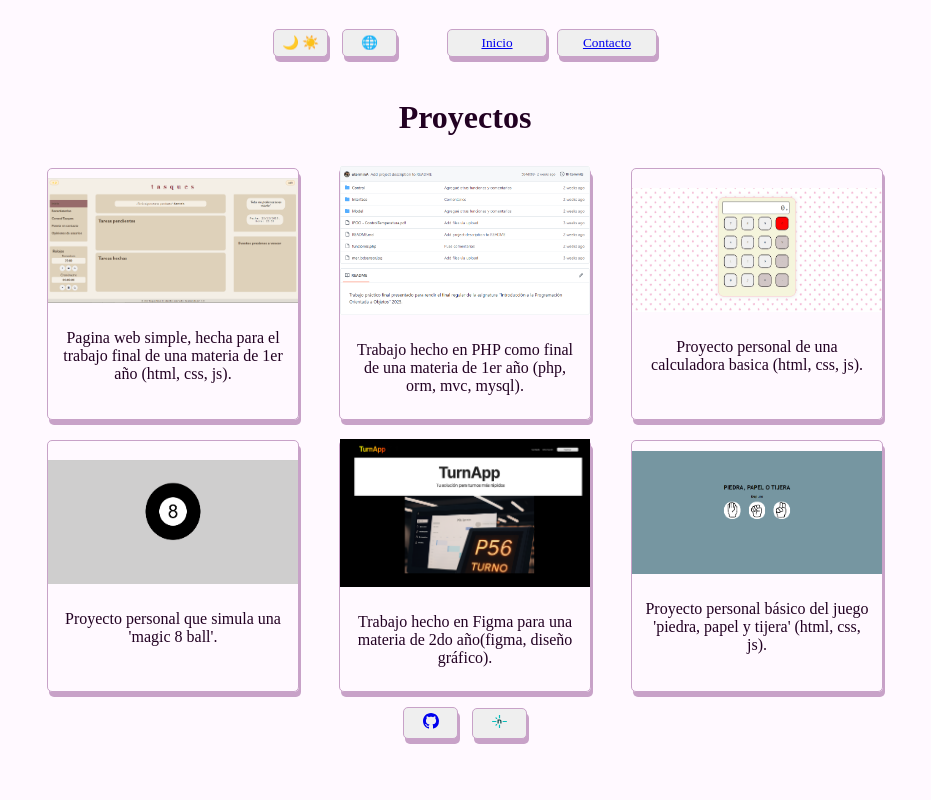
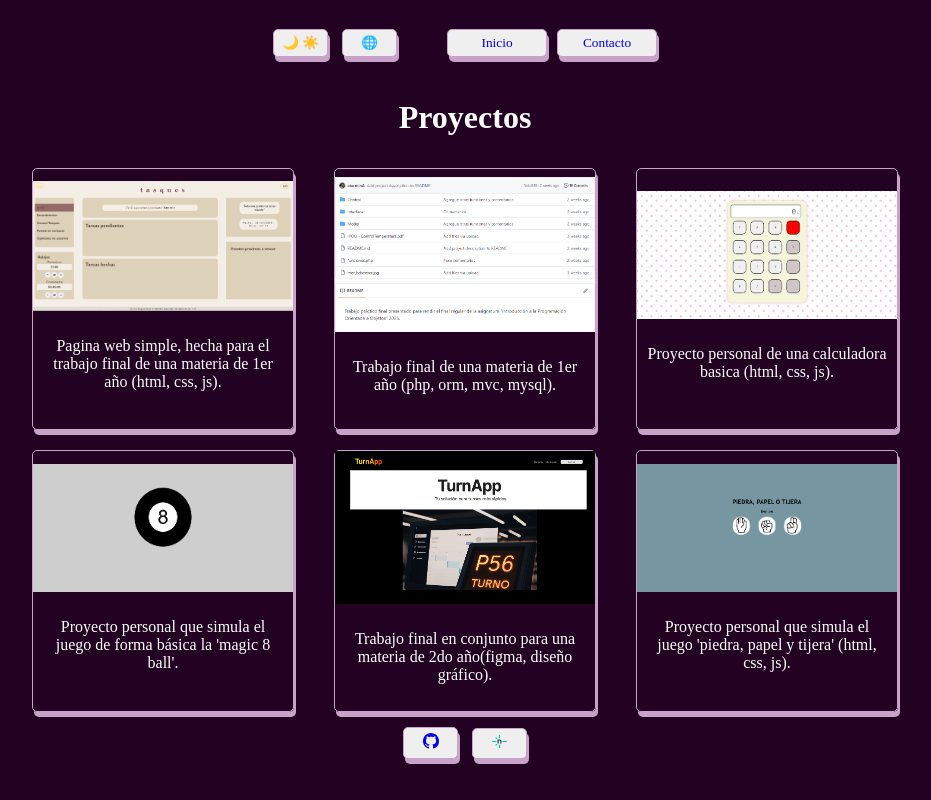
Before and after one commit to oterminA/portfolio-otermin, a plain HTML site: page html/proyects.html in a window 1280 px wide. Both pictures are taken after a click on the button "🌙 ☀️". Shown: the whole page, without its empty margins (175-1106 px from the left). Drawn offline with Linux system fonts and the light colour scheme; a web font is replaced by a local one.

Commit message:
Agregué el js que tiene el codigo para cambiar a modo oscuro/claro

```diff
--- a/css/style.css
+++ b/css/style.css
@@ -6,6 +6,10 @@ body {
     flex-direction: column;
     font-family: 'Cantarell';
     color: rgb(34, 1, 34);
+}
+
+a{
+    text-decoration: none;
 }
 
 .poller-one-regular {
@@ -214,8 +218,8 @@ form {
 }
 
 .div-p {
-    height: 250px;
-    width: 250px;
+    height: 260px;
+    width: 260px;
     border-radius: 5px;
     box-shadow: 2px 5px #C8A2C8;
     border: 1px solid #C8A2C8;
@@ -228,8 +232,8 @@ form {
 }
 
 .div-p:hover {
-    width: 260px;
-    height: 260px;
+    width: 265px;
+    height: 265px;
 }
 
 .div-p img {
--- a/html/proyects.html
+++ b/html/proyects.html
@@ -1,5 +1,6 @@
 <!DOCTYPE html>
 <html lang="en">
+
 <head>
     <link rel="icon" href="../css/assets/favicon.png" type="image/png">
     <meta charset="UTF-8">
@@ -16,7 +17,7 @@
 <body>
     <header>
         <div id="mode">
-            <button> 🌙 ☀️</button>
+            <button id="btn-modo"> 🌙 ☀️</button>
             <button> 🌐 </button>
         </div>
         <nav>
@@ -34,31 +35,38 @@
         <div id="div-projects">
             <div class="div-row">
                 <div class="div-p">
-                    <a href="https://github.com/oterminA/tasques"><img src="../css/assets/tasques.PNG" alt="página web 'tasques'"></a>
+                    <a href="https://github.com/oterminA/tasques"><img src="../css/assets/tasques.PNG"
+                            alt="página web 'tasques'"></a>
                     <p>Pagina web simple, hecha para el trabajo final de una materia de 1er año (html, css, js).</p>
                 </div>
                 <div class="div-p">
-                    <a href="https://github.com/oterminA/final_ipoo"><img src="../css/assets/final_ipoo.PNG" alt="trabajo final de introduccion a la programacion orientada a objetos"></a>
-                    <p>Trabajo hecho en PHP como final de una materia de 1er año (php, orm, mvc, mysql).</p>
+                    <a href="https://github.com/oterminA/final_ipoo"><img src="../css/assets/final_ipoo.PNG"
+                            alt="trabajo final de introduccion a la programacion orientada a objetos"></a>
+                    <p>Trabajo final de una materia de 1er año (php, orm, mvc, mysql).</p>
                 </div>
                 <div class="div-p">
-                    <a href="https://github.com/oterminA/imc_calculadora"><img src="../css/assets/calculator.PNG" alt="calculadora simple"></a>
+                    <a href="https://github.com/oterminA/imc_calculadora"><img src="../css/assets/calculator.PNG"
+                            alt="calculadora simple"></a>
                     <p>Proyecto personal de una calculadora basica (html, css, js).</p>
                 </div>
             </div>
 
             <div class="div-row">
                 <div class="div-p">
-                    <a href="https://github.com/oterminA/bola-8-magica"><img src="../css/assets/m8b.PNG" alt="juego 'bola ocho mágica'"></a>
-                    <p>Proyecto personal que simula una 'magic 8 ball'.</p>
+                    <a href="https://github.com/oterminA/bola-8-magica"><img src="../css/assets/m8b.PNG"
+                            alt="juego 'bola ocho mágica'"></a>
+                    <p>Proyecto personal que simula el juego de forma básica la 'magic 8 ball'.</p>
                 </div>
                 <div class="div-p">
-                    <a href="https://www.figma.com/proto/0OJPee3kpoEnDUfImF1Vw0/Sin-t%C3%ADtulo?node-id=55017-3168&t=9MPcpv3odG5XXoLv-0&scaling=scale-down&content-scaling=fixed&page-id=54761%3A1660&starting-point-node-id=55017%3A3168&show-proto-sidebar=1"><img src="../css/assets/turnapp.PNG" alt="prototipo de pagina web hecho en figma"></a>
-                    <p>Trabajo hecho en Figma para una materia de 2do año(figma, diseño gráfico).</p>
+                    <a
+                        href="https://www.figma.com/proto/0OJPee3kpoEnDUfImF1Vw0/Sin-t%C3%ADtulo?node-id=55017-3168&t=9MPcpv3odG5XXoLv-0&scaling=scale-down&content-scaling=fixed&page-id=54761%3A1660&starting-point-node-id=55017%3A3168&show-proto-sidebar=1"><img
+                            src="../css/assets/turnapp.PNG" alt="prototipo de pagina web hecho en figma"></a>
+                    <p>Trabajo final en conjunto para una materia de 2do año(figma, diseño gráfico).</p>
                 </div>
                 <div class="div-p">
-                    <a href="https://github.com/oterminA/piedra-papel-tijera"><img src="../css/assets/ppt.PNG" alt="juego basico de piedra, papel y tijera"></a>
-                    <p>Proyecto personal básico del juego 'piedra, papel y tijera' (html, css, js).</p>
+                    <a href="https://github.com/oterminA/piedra-papel-tijera"><img src="../css/assets/ppt.PNG"
+                            alt="juego basico de piedra, papel y tijera"></a>
+                    <p>Proyecto personal que simula el juego 'piedra, papel y tijera' (html, css, js).</p>
                 </div>
             </div>
         </div>
@@ -68,21 +76,38 @@
     <footer>
         <div>
             <button><a href="https://github.com/oterminA" target="_blank">
-                <svg xmlns="http://www.w3.org/2000/svg" width="16" height="16" fill="currentColor" class="bi bi-github" viewBox="0 0 16 16">
-                <path d="M8 0C3.58 0 0 3.58 0 8c0 3.54 2.29 6.53 5.47 7.59.4.07.55-.17.55-.38 0-.19-.01-.82-.01-1.49-2.01.37-2.53-.49-2.69-.94-.09-.23-.48-.94-.82-1.13-.28-.15-.68-.52-.01-.53.63-.01 1.08.58 1.23.82.72 1.21 1.87.87 2.33.66.07-.52.28-.87.51-1.07-1.78-.2-3.64-.89-3.64-3.95 0-.87.31-1.59.82-2.15-.08-.2-.36-1.02.08-2.12 0 0 .67-.21 2.2.82.64-.18 1.32-.27 2-.27s1.36.09 2 .27c1.53-1.04 2.2-.82 2.2-.82.44 1.1.16 1.92.08 2.12.51.56.82 1.27.82 2.15 0 3.07-1.87 3.75-3.65 3.95.29.25.54.73.54 1.48 0 1.07-.01 1.93-.01 2.2 0 .21.15.46.55.38A8.01 8.01 0 0 0 16 8c0-4.42-3.58-8-8-8"/>
+                    <svg xmlns="http://www.w3.org/2000/svg" width="16" height="16" fill="currentColor"
+                        class="bi bi-github" viewBox="0 0 16 16">
+                        <path
+                            d="M8 0C3.58 0 0 3.58 0 8c0 3.54 2.29 6.53 5.47 7.59.4.07.55-.17.55-.38 0-.19-.01-.82-.01-1.49-2.01.37-2.53-.49-2.69-.94-.09-.23-.48-.94-.82-1.13-.28-.15-.68-.52-.01-.53.63-.01 1.08.58 1.23.82.72 1.21 1.87.87 2.33.66.07-.52.28-.87.51-1.07-1.78-.2-3.64-.89-3.64-3.95 0-.87.31-1.59.82-2.15-.08-.2-.36-1.02.08-2.12 0 0 .67-.21 2.2.82.64-.18 1.32-.27 2-.27s1.36.09 2 .27c1.53-1.04 2.2-.82 2.2-.82.44 1.1.16 1.92.08 2.12.51.56.82 1.27.82 2.15 0 3.07-1.87 3.75-3.65 3.95.29.25.54.73.54 1.48 0 1.07-.01 1.93-.01 2.2 0 .21.15.46.55.38A8.01 8.01 0 0 0 16 8c0-4.42-3.58-8-8-8" />
                     </svg></a></button>
             <button><a href="https://app.netlify.com/teams/otermina/projects" target="_blank">
-                <svg xmlns="http://www.w3.org/2000/svg" fill="none" viewBox="0 0 24 24" id="Netlify-Icon--Streamline-Svg-Logos" height="24" width="24">
+                    <svg xmlns="http://www.w3.org/2000/svg" fill="none" viewBox="0 0 24 24"
+                        id="Netlify-Icon--Streamline-Svg-Logos" height="24" width="24">
                         <desc>
                             Netlify Icon Streamline Icon: https://streamlinehq.com
                         </desc>
-                    <path fill="#05bdba" d="M6.6004 18.92705h-0.221875l-1.107525 -1.107525v-0.221875l1.693125 -1.6931h1.173l0.1564 0.156375v1.173l-1.693125 1.693125Z" stroke-width="0.25"></path>
-                    <path fill="#05bdba" d="M5.271 6.400575v-0.221875l1.107525 -1.107525h0.221875l1.693125 1.6931v1.173l-0.1564 0.156425h-1.173l-1.693125 -1.693125Z" stroke-width="0.25"></path>
-                    <path fill="#014847" d="M15.020825 15.35715h-1.6113l-0.134575 -0.13455V11.4508c0 -0.67105 -0.2637 -1.1912 -1.072975 -1.20935 -0.41645 -0.010925 -0.892925 0 -1.402125 0.019975l-0.0764 0.0782v4.88115l-0.134575 0.13455h-1.611275l-0.134575 -0.13455V8.777475l0.134575 -0.1346h3.6263c1.4094 0 2.5515 1.1421 2.5515 2.5515v4.028225l-0.134575 0.13455Z" stroke-width="0.25"></path>
-                    <path fill="#05bdba" d="M6.8297 12.94205H0.3845775L0.25 12.807475v-1.6149l0.1345775 -0.1346H6.8297l0.1346 0.1346v1.6149l-0.1346 0.134575Z" stroke-width="0.25"></path>
-                    <path fill="#05bdba" d="M23.615625 12.94205H17.170475l-0.134575 -0.134575v-1.6149l0.134575 -0.1346h6.44515l0.134575 0.1346v1.6149l-0.134575 0.134575Z" stroke-width="0.25"></path>
-                    <path fill="#05bdba" d="M11.07055 6.629675V1.7958325l0.1346 -0.1345775h1.6149l0.134575 0.1345775V6.629675l-0.134575 0.134575h-1.6149l-0.1346 -0.134575Z" stroke-width="0.25"></path>
-                    <path fill="#05bdba" d="M11.07055 22.2041V17.3703l0.1346 -0.134575h1.6149l0.134575 0.134575v4.8338l-0.134575 0.134575h-1.6149l-0.1346 -0.134575Z" stroke-width="0.25"></path>
+                        <path fill="#05bdba"
+                            d="M6.6004 18.92705h-0.221875l-1.107525 -1.107525v-0.221875l1.693125 -1.6931h1.173l0.1564 0.156375v1.173l-1.693125 1.693125Z"
+                            stroke-width="0.25"></path>
+                        <path fill="#05bdba"
+                            d="M5.271 6.400575v-0.221875l1.107525 -1.107525h0.221875l1.693125 1.6931v1.173l-0.1564 0.156425h-1.173l-1.693125 -1.693125Z"
+                            stroke-width="0.25"></path>
+                        <path fill="#014847"
+                            d="M15.020825 15.35715h-1.6113l-0.134575 -0.13455V11.4508c0 -0.67105 -0.2637 -1.1912 -1.072975 -1.20935 -0.41645 -0.010925 -0.892925 0 -1.402125 0.019975l-0.0764 0.0782v4.88115l-0.134575 0.13455h-1.611275l-0.134575 -0.13455V8.777475l0.134575 -0.1346h3.6263c1.4094 0 2.5515 1.1421 2.5515 2.5515v4.028225l-0.134575 0.13455Z"
+                            stroke-width="0.25"></path>
+                        <path fill="#05bdba"
+                            d="M6.8297 12.94205H0.3845775L0.25 12.807475v-1.6149l0.1345775 -0.1346H6.8297l0.1346 0.1346v1.6149l-0.1346 0.134575Z"
+                            stroke-width="0.25"></path>
+                        <path fill="#05bdba"
+                            d="M23.615625 12.94205H17.170475l-0.134575 -0.134575v-1.6149l0.134575 -0.1346h6.44515l0.134575 0.1346v1.6149l-0.134575 0.134575Z"
+                            stroke-width="0.25"></path>
+                        <path fill="#05bdba"
+                            d="M11.07055 6.629675V1.7958325l0.1346 -0.1345775h1.6149l0.134575 0.1345775V6.629675l-0.134575 0.134575h-1.6149l-0.1346 -0.134575Z"
+                            stroke-width="0.25"></path>
+                        <path fill="#05bdba"
+                            d="M11.07055 22.2041V17.3703l0.1346 -0.134575h1.6149l0.134575 0.134575v4.8338l-0.134575 0.134575h-1.6149l-0.1346 -0.134575Z"
+                            stroke-width="0.25"></path>
                     </svg></i>
                 </a></button>
         </div>
--- a/js/app.js
+++ b/js/app.js
@@ -0,0 +1,39 @@
+document.addEventListener("DOMContentLoaded", () => {
+
+    const boton_modo = document.getElementById('btn-modo');
+    const body = document.body;
+    const titulo = document.querySelector('h1');
+
+    let oscuro = localStorage.getItem("modoOscuro") === "true";
+
+    if (oscuro) {
+        body.style.backgroundColor = "rgb(34, 1, 34)";
+        body.style.color = "white";
+        if (titulo) titulo.style.color = "white";
+    } else {
+        body.style.backgroundColor = "#FFF9FF";
+        body.style.color = "rgb(34, 1, 34)";
+        if (titulo) titulo.style.color = "rgb(34, 1, 34)";
+    }
+
+    if (boton_modo) {
+        boton_modo.addEventListener("click", cambiarModo);
+    }
+
+    function cambiarModo() {
+        if (!oscuro) {
+            body.style.backgroundColor = "rgb(34, 1, 34)";
+            body.style.color = "white";
+            if (titulo) titulo.style.color = "white";
+            oscuro = true;
+        } else {
+            body.style.backgroundColor = "#FFF9FF";
+            body.style.color = "rgb(34, 1, 34)";
+            if (titulo) titulo.style.color = "rgb(34, 1, 34)";
+            oscuro = false;
+        }
+
+        localStorage.setItem("modoOscuro", oscuro);
+    }
+
+});
```
Also changed, not shown: html/contact.html (+1 -1 lines), html/index.html (+1 -1 lines). Lines whose indentation alone changed are shown as unchanged.
